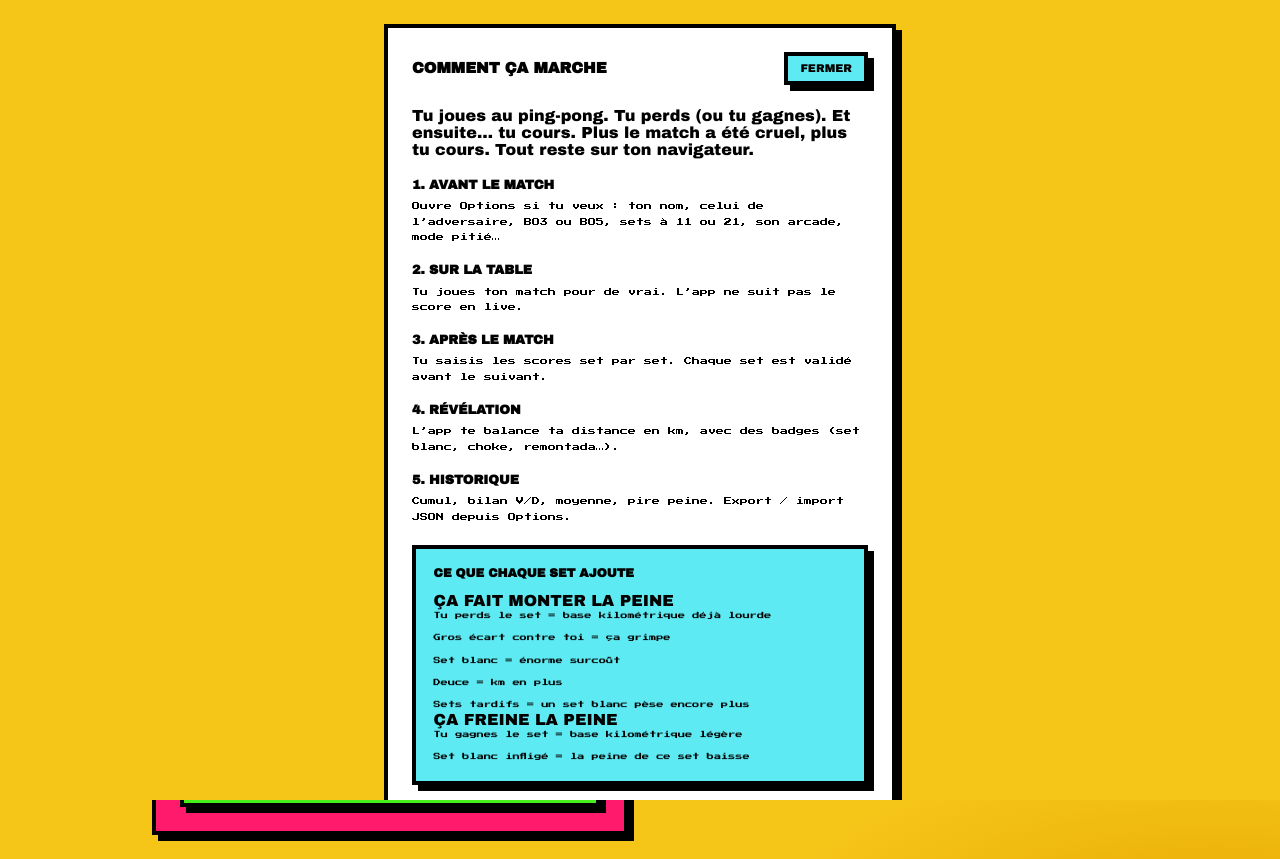
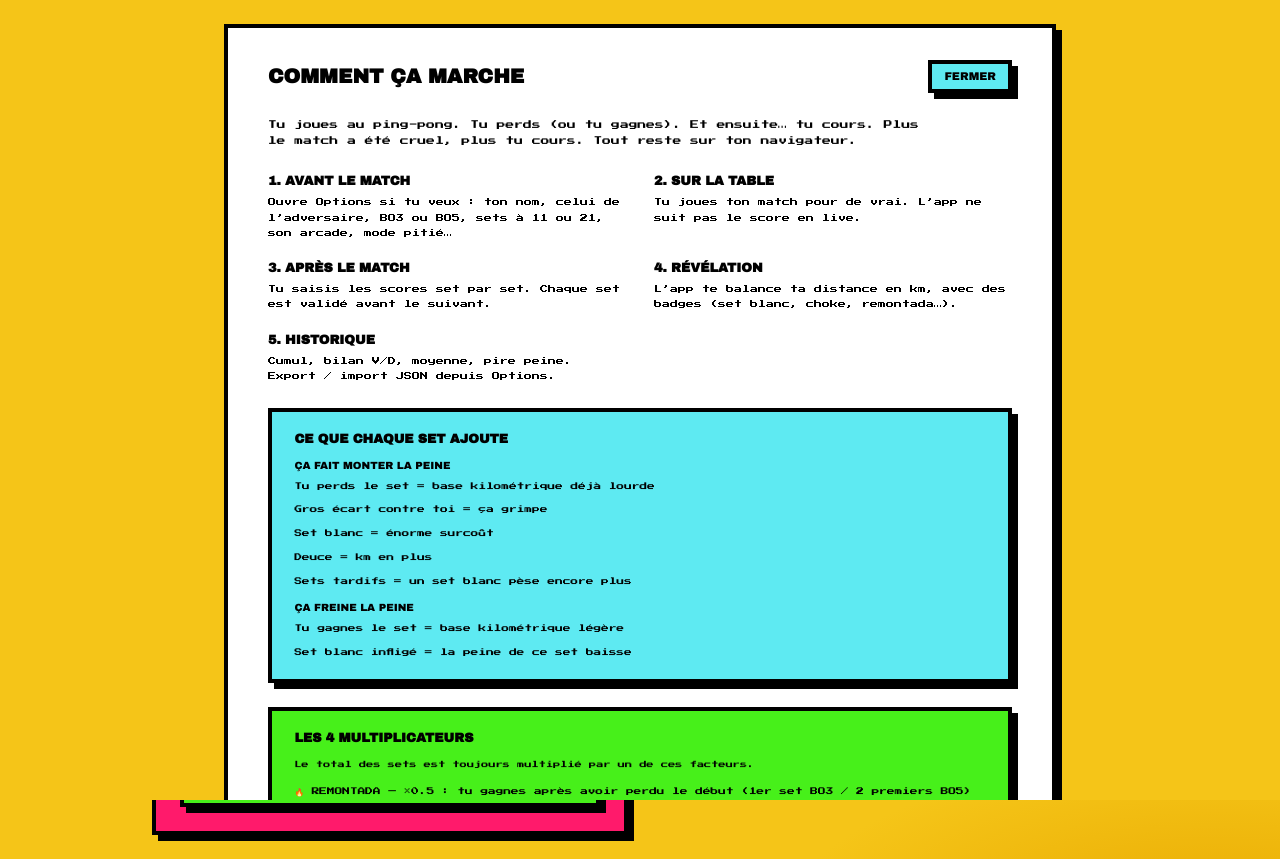
Before and after one commit to gabrielluthun/table-tennis-run, a Vue app: page /help in a window 1280 px wide. Built offline with nearby package versions, Linux system fonts and the light colour scheme.

Commit message:
style: widen help sheet and fix scroll layout

```diff
--- a/src/components/help/HowItWorks.scss
+++ b/src/components/help/HowItWorks.scss
@@ -10,11 +10,16 @@
     display: flex;
     flex-direction: column;
     flex-shrink: 0;
-    gap: 1.25rem;
-    margin: auto;
-    max-width: 32rem;
-    padding: 1.5rem;
+    gap: 1.5rem;
+    margin: 0 auto 1.5rem;
+    max-width: min(48rem, 100%);
+    padding: 1.75rem 2rem;
     width: 100%;
+
+    @media (min-width: 768px) {
+      max-width: min(52rem, 92vw);
+      padding: 2rem 2.5rem;
+    }
   }
 
   &__head {
@@ -22,10 +27,9 @@
     display: flex;
     gap: 0.75rem;
     justify-content: space-between;
-    margin-bottom: 0.15rem;
 
     h2 {
-      font-size: 0.95rem;
+      font-size: clamp(1rem, 2.5vw, 1.25rem);
       line-height: 1.2;
     }
   }
@@ -37,11 +41,24 @@
     padding: 0.4rem 0.75rem;
   }
 
+  &__pitch {
+    font-family: $font-score;
+    font-size: 0.55rem;
+    line-height: 1.9;
+    max-width: 42rem;
+  }
+
   &__steps {
     display: flex;
     flex-direction: column;
-    gap: 1.15rem;
+    gap: 1.25rem;
     list-style: none;
+
+    @media (min-width: 900px) {
+      display: grid;
+      gap: 1.25rem 1.75rem;
+      grid-template-columns: 1fr 1fr;
+    }
 
     strong {
       display: block;
@@ -58,7 +75,7 @@
 
   &__block {
     @include neo-card($bg-cyan);
-    padding: 1.1rem;
+    padding: 1.25rem 1.4rem;
 
     &--accent {
       background: $bg-acid-green;
@@ -70,21 +87,42 @@
     }
 
     h3 {
-      font-size: 0.75rem;
-      margin-bottom: 0.75rem;
+      font-size: 0.8rem;
+      margin-bottom: 0.85rem;
     }
 
     ul {
       display: flex;
       flex-direction: column;
-      gap: 0.55rem;
+      gap: 0.6rem;
       list-style: none;
     }
 
     li {
       font-family: $font-score;
-      font-size: 0.45rem;
+      font-size: 0.48rem;
       line-height: 1.85;
     }
   }
+
+  &__sub {
+    font-size: 0.65rem;
+    margin: 0.85rem 0 0.5rem;
+
+    &:first-of-type {
+      margin-top: 0;
+    }
+  }
+
+  &__note {
+    font-family: $font-score;
+    font-size: 0.45rem;
+    line-height: 1.85;
+    margin-bottom: 0.75rem;
+
+    &:last-child {
+      margin-bottom: 0;
+      margin-top: 0.85rem;
+    }
+  }
 }
```
